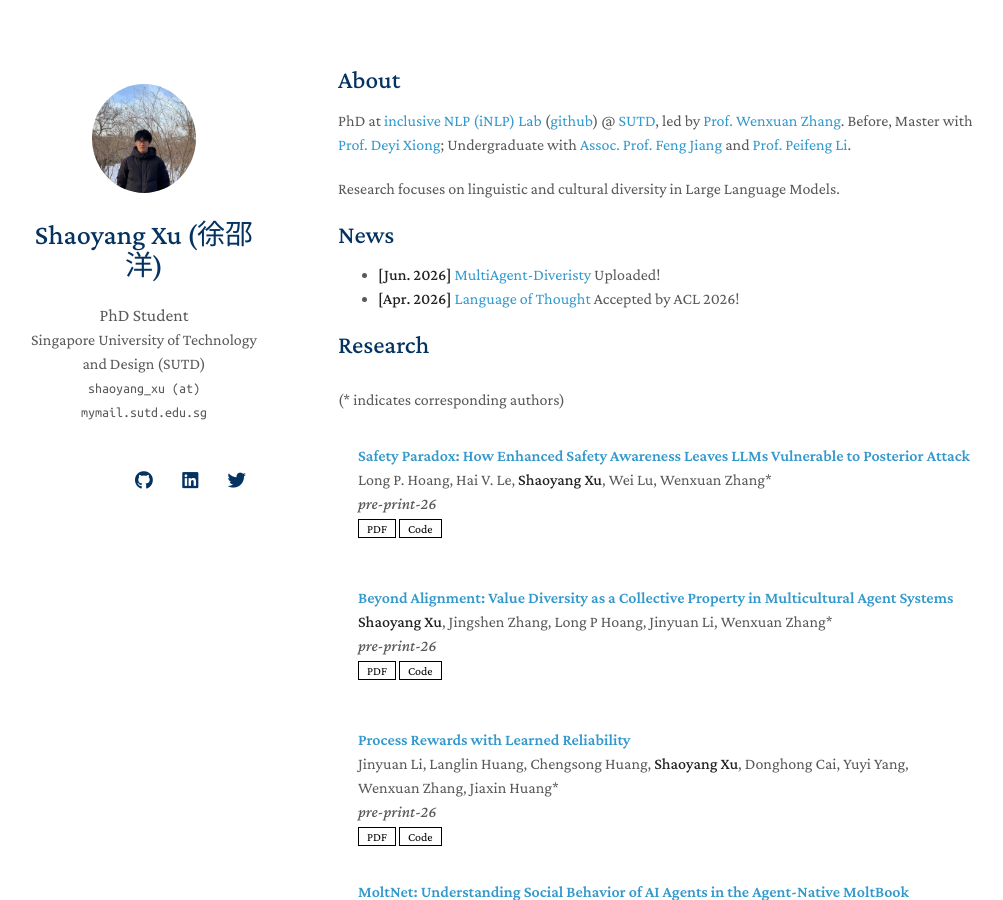
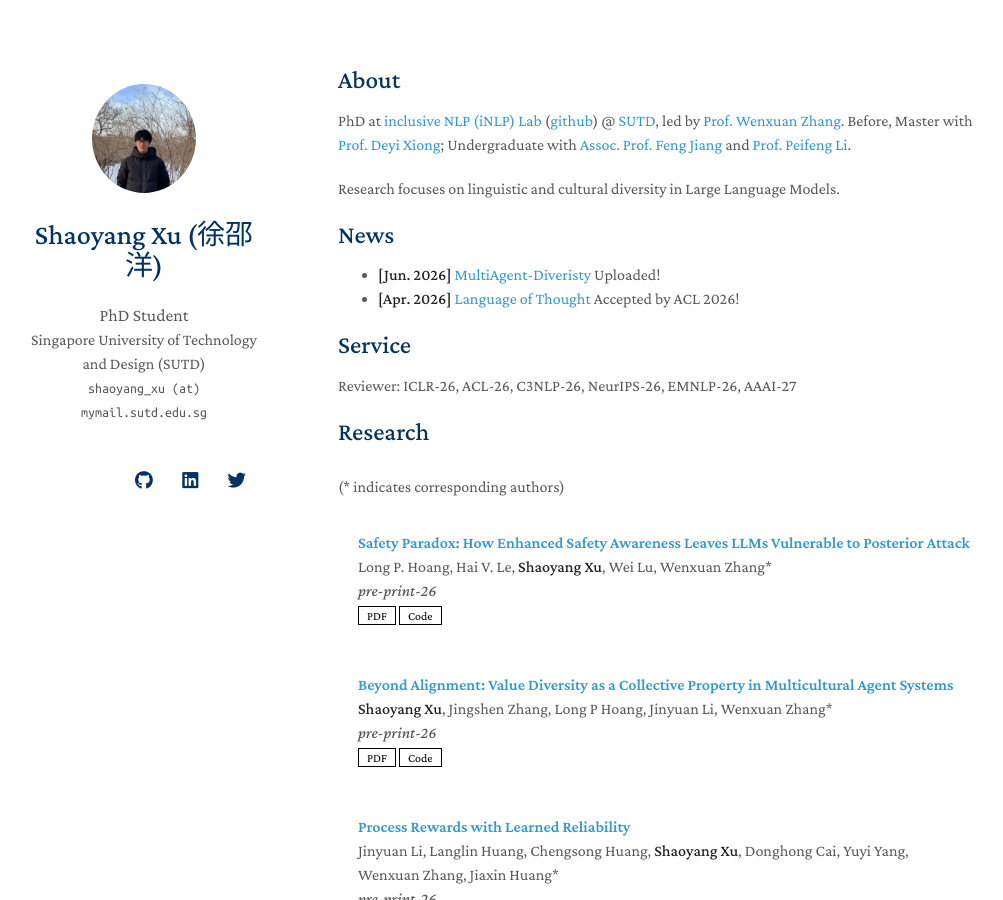
Before and after one commit to shaoyangxu/shaoyangxu.github.io, a Jekyll site: the page built from index.md, in a window 1280 px wide and 900 px high. Shown: the whole window, without its empty margins (132-1135 px from the left). Built offline with Jekyll 4.4.1, drawn with Linux system fonts in a browser that asks for light colours; nearby versions of some CDN libraries; a style sheet for code colours, icons or effects is not loaded; our own code applies the rules of GitHub Pages for plain Markdown files.

Commit message:
Update index.md

```diff
--- a/index.md
+++ b/index.md
@@ -18,4 +18,8 @@ Research focuses on linguistic and cultural diversity in Large Language Models.
 <!-- - **[May. 2024]** One paper accepted by ACL 2024 Findings. -->
 <!-- - **[Nov. 2023]** One paper accepted by EMNLP 2023. -->
 
+## Service
+
+Reviewer: ICLR-26, ACL-26, C3NLP-26, NeurIPS-26, EMNLP-26, AAAI-27
+
 {% include_relative _includes/publications.md %}
```
